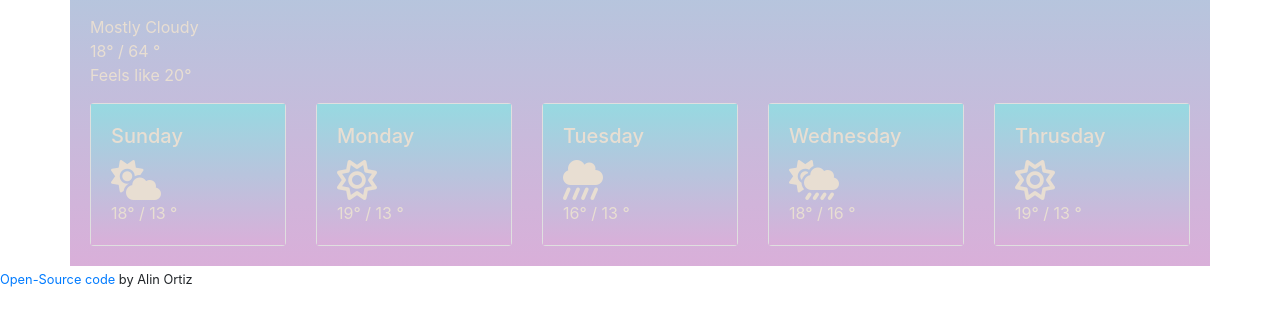
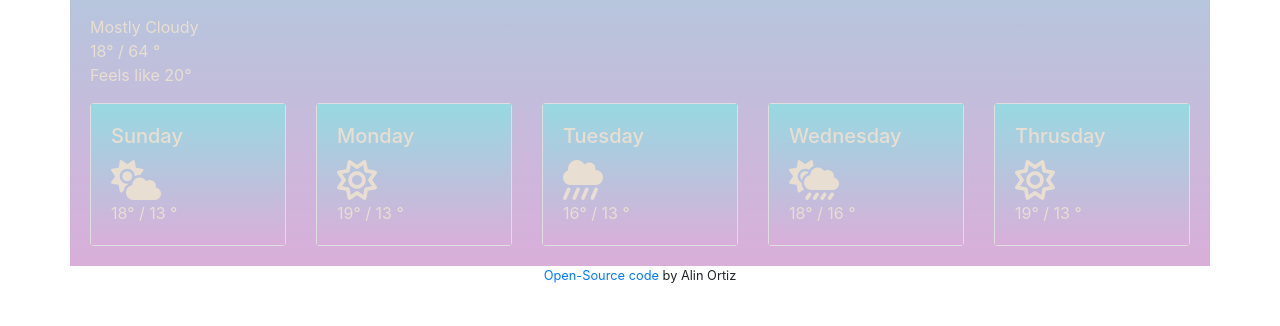
Before and after one commit to alinOrwls/Weather-shecodes, a plain HTML site: page index.html in a window 1280 px wide. Shown: the part 300-626 px from the top of the page. Drawn offline with nearby package versions, Linux system fonts and the light colour scheme; no server answers.

Commit message:
added text align center

```diff
--- a/index.html
+++ b/index.html
@@ -120,7 +120,7 @@
     </div>
     </div>
     <script src="index.js"></script>
-    <small >
+    <small class="small" >
         <a href="https://github.com/alinOrwls/Weather-shecodes" >Open-Source code </a>
         by Alin Ortiz
     </small>
--- a/styles.css
+++ b/styles.css
@@ -27,3 +27,7 @@ h2 {
 .fa-cloud-sun-rain {
   font-size: 40px;
 }
+.small {
+  display: block;
+  text-align: center;
+}
```
